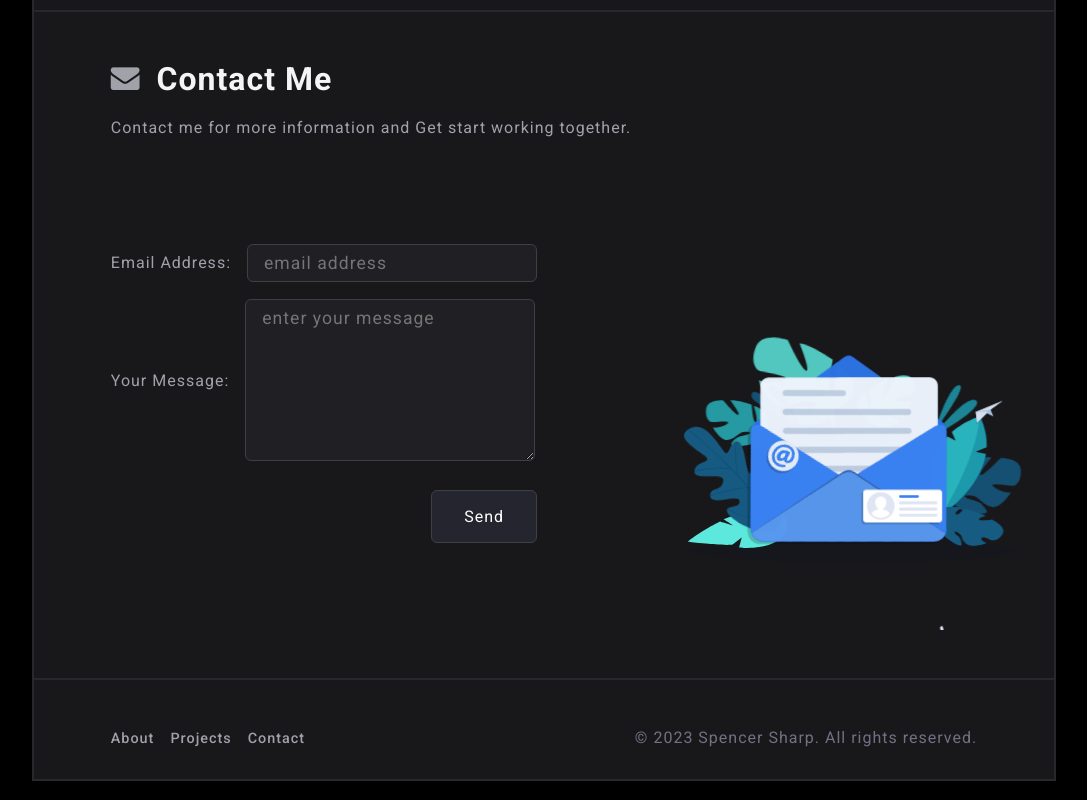
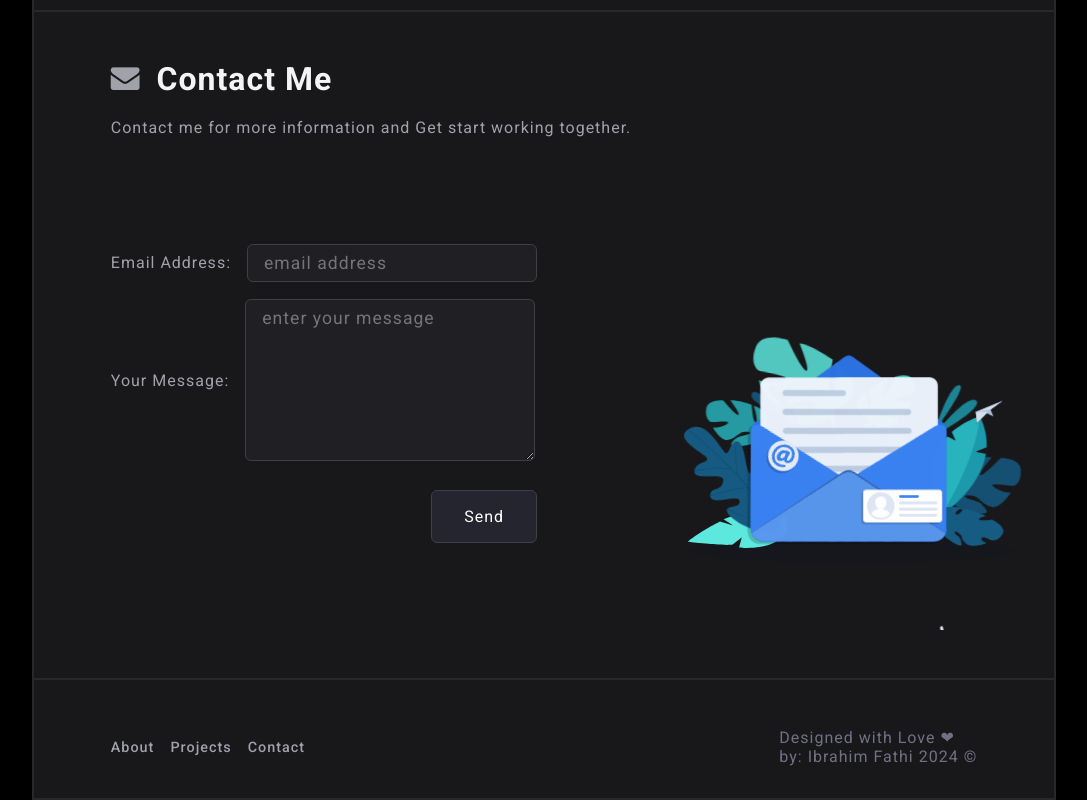
Before and after one commit to Ibrahimfathi96/Portfolio, a React (Vite) app: page / in a window 1280 px wide. Shown: the part 2722-3522 px from the top of the page, without its empty margins (96-1183 px from the left). Built offline with nearby package versions, Linux system fonts and the light colour scheme.

Commit message:
Retouches

```diff
--- a/src/components/5-footer/Footer.jsx
+++ b/src/components/5-footer/Footer.jsx
@@ -19,7 +19,10 @@ const Footer = () => {
           <a href="">Contact</a>
         </li>
       </ul>
-      <p>© 2023 Spencer Sharp. All rights reserved.</p>
+      <p>
+        Designed with Love ❤ <br />
+        by: Ibrahim Fathi 2024 &copy;
+      </p>
     </footer>
   );
 };
```
